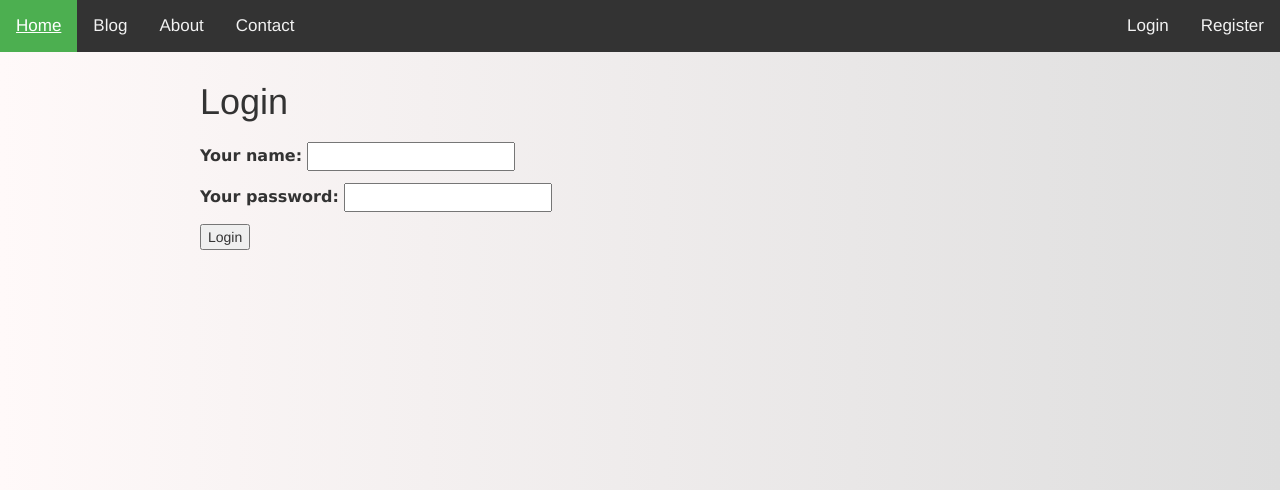
After one commit to chabiorborys/Django_blog, a Django app: page /login/ in a window 1280 px wide. The commit adds this page. Shown: the top 490 px of the page. Run offline with Django 3.2, Linux system fonts and the light colour scheme; some libraries are stand-ins or nearby versions.

Commit message:
Added login and register forms. However, not done completly.

```diff
--- a/blog/urls.py
+++ b/blog/urls.py
@@ -11,6 +11,8 @@ urlpatterns = [
     path('tech/', views.BlogPageView.as_view()),
     path('about/', views.AboutPageView.as_view()),
     path('contact/', views.ContactPageView.as_view()),
+    path('register/', views.RegisterPageView.as_view()),
+    path('login/', views.LoginPageView.as_view()),
     path('github/', views.GithubPageView.as_view()),
     path('digital_ocean/', views.DigitalOceanPageView.as_view()),
     path('python/', views.PythonPageView.as_view()),
--- a/posts/forms.py
+++ b/posts/forms.py
@@ -1,4 +1,5 @@
 from django import forms
+from django.core.exceptions import ValidationError
 
 class ContactForm(forms.Form):
     name = forms.CharField(initial='Your name', required=True)
@@ -6,3 +7,31 @@ class ContactForm(forms.Form):
     subject = forms.CharField(max_length=100)
     message = forms.CharField(widget=forms.Textarea)
     sender = forms.EmailField(required=True)
+
+class LoginForm(forms.Form):
+    username = forms.CharField(label='Your name', max_length=20)
+    password = forms.CharField(label='Your password', widget=forms.PasswordInput)
+
+def password_validation(value):
+    if len(value) < 8:
+        raise ValidationError("Password needs to have at least 8 signs.")
+
+class RegisterForm(forms.Form):
+    username = forms.CharField(label='Your name', max_length=20)
+    password = forms.CharField(label='Your password (min 8 signs)', widget=forms.PasswordInput, validators=[password_validation])
+    re_password = forms.CharField(label='Confirm your password', widget=forms.PasswordInput)
+    first_name = forms.CharField(label='Your first name', max_length=20)
+    last_name = forms.CharField(label='Your last name', max_length=20)
+    email = forms.EmailField(label='E-mail')
+
+    def clean(self):
+        cleaned_data = super().clean()
+        if not self.errors:
+            if cleaned_data['password'] !=cleaned_data['re_password']:
+                raise ValidationError("Passwords are not the same.")
+        return self.cleaned_data
+
+class NewVideoForm(forms.Form):
+    title = forms.CharField(label='Title', max_length=30)
+    description = forms.CharField(label='Description', max_length=200)
+    file = forms.FileField()
--- a/posts/views.py
+++ b/posts/views.py
@@ -2,7 +2,10 @@ from django.shortcuts import render, redirect
 from django.views import View
 from django.http import HttpResponse
 from django.core.mail import send_mail
-from .forms import ContactForm
+from .forms import ContactForm, RegisterForm, LoginForm
+from django.contrib.auth.models import User
+from django.views.generic.base import HttpResponseRedirect
+from django.contrib.auth import authenticate, login
 
 
 class LandingPageView(View):
@@ -38,6 +41,48 @@ class ContactPageView(View):
                         send_mail('New Enquiry', message, sender, ['chabiorborys@gmail.com'])
                         return HttpResponse('Thanks for sending an e-mail!')
             return render(request, 'contact.html', {'form': form})
+
+class RegisterPageView(View):
+    def get(self, request):
+        if request.user.is_authenticated:
+            return redirect('/')
+        form = RegisterForm()
+        return render(request, 'register.html', {'form': form})
+
+    def post(self, request):
+        form = RegisterForm(request.POST)
+        if form.is_valid():
+            username = form.cleaned_data['username']
+            password = form.cleaned_data['password']
+            re_password = form.cleaned_data['re_password']
+            first_name = form.cleaned_data['first_name']
+            last_name = form.cleaned_data['last_name']
+            email = form.cleaned_data['email']
+            new_user = User(username=username, first_name=first_name, last_name=last_name, email=email)
+            new_user.set_password(password)
+            new_user.save()
+            return redirect('/')
+        return render(request, 'register.html', {'form': form})
+
+class LoginPageView(View):
+    def get(self, request):
+        if request.user.is_authenticated:
+            return redirect('/')
+        form = LoginForm()
+        return render(request, 'login.html', {'form': form})
+
+    def post(self, request):
+        form = LoginForm(request.POST)
+        if form.is_valid:
+            username = form.cleaned_data['username']
+            password = form.cleaned_data['password']
+            user = authenticate(request, username=username, password=password)
+            if user is not None:
+                # if user exists, login() function will keep him logged during session
+                login(request, user)
+                return redirect('/')
+            else:
+                return redirect('/login')
 
 class CreatingScriptsPageView(View):
     def get(self, request):
--- a/templates/header.html
+++ b/templates/header.html
@@ -3,4 +3,7 @@
     <a href="/tech">Blog</a>
     <a href="/about">About</a>
     <a href="/contact">Contact</a>
+    <a style="float: right;" href="/register">Register</a>
+    <a style="float: right;" href="/login">Login</a>
+
 </div>
--- /dev/null
+++ b/templates/login.html
@@ -0,0 +1,8 @@
+{% extends 'base.html' %} {% load static %} {% block content %}
+<h1>Login</h1>
+
+<form method="POST">
+    {% csrf_token %} {{ form.as_p }}
+    <input type="submit" value="Login">
+</form>
+{% endblock content %}
```
Also changed, not shown: templates/register.html (added, +8 -0 lines).
